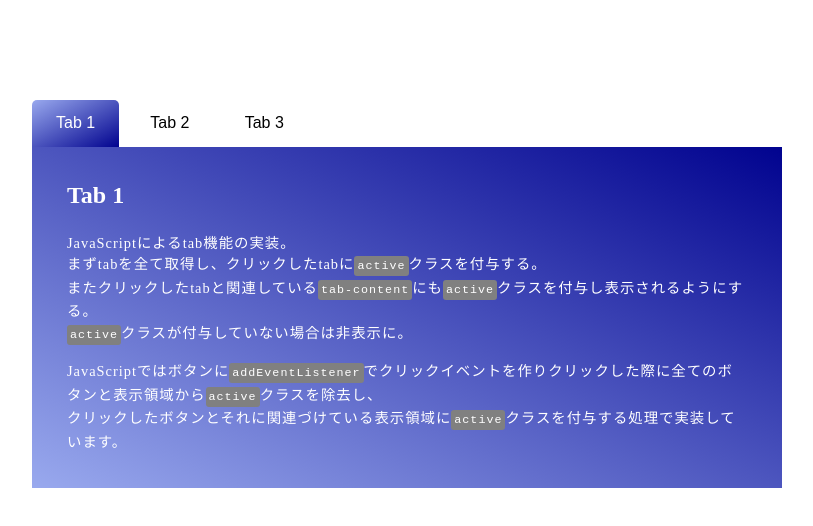
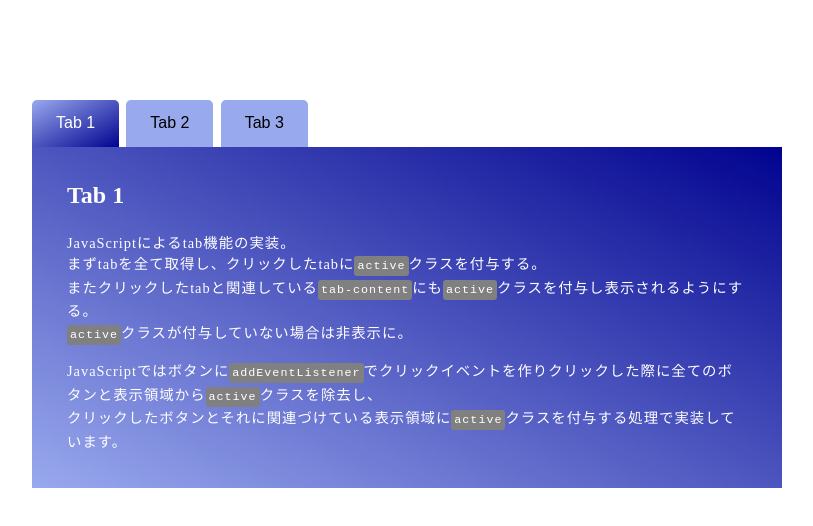
Before and after one commit to hiruc0000/tab, a plain HTML site: page jstab.html in a window 1280 px wide. Shown: the whole page, without its empty margins (233-1046 px from the left). Drawn offline with Linux system fonts and the light colour scheme.

Commit message:
コメントアウト修正

```diff
--- a/jstab.css
+++ b/jstab.css
@@ -23,7 +23,7 @@ body {
   border-radius: 5px 5px 0 0;
   border: none;
   font-size: 1em;
-  background-color: transparent;
+  background-color: #99a9ee;
   cursor: pointer;
   /* transition: background 0.5s; */
 }
@@ -63,9 +63,9 @@ code {
   background: linear-gradient(to bottom right, #99a9ee, #01038f);
 }
 
-/*                                             */
-/*   JavaScriptでappearクラスを付与した時のCSS */
-/*                                             */
+/*                                               */
+/*   JavaScriptでactiveクラスを付与した時のCSS   */
+/*                                               */
 .btn.active {
   color: white;
   background: linear-gradient(to bottom right, #99a9ee, #01038f);
```
